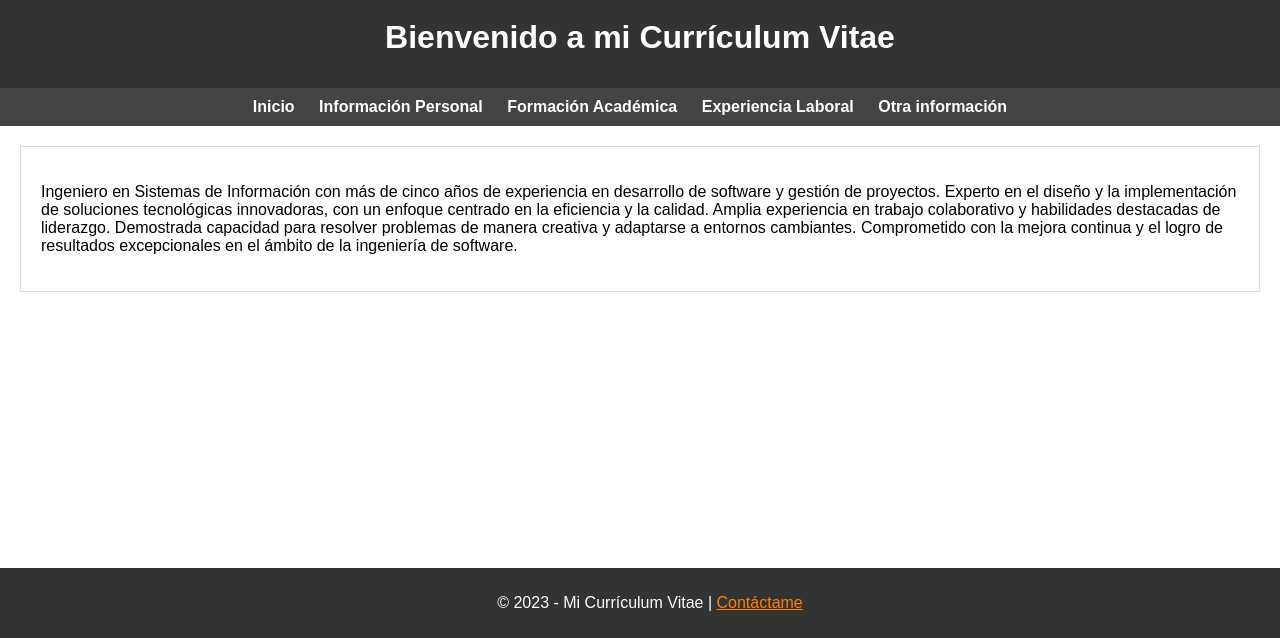
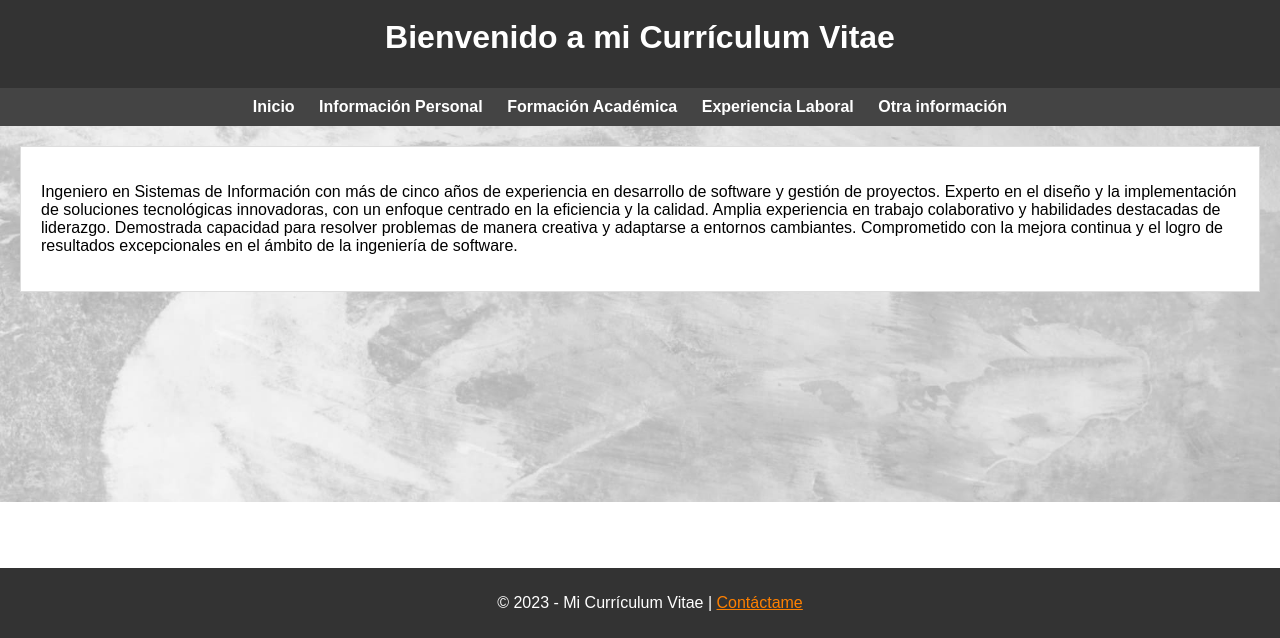
Before and after one commit to rdiazm95/rdiazm95.github.io, a plain HTML site: page index.html in a window 1280 px wide. Shown: the part 162-800 px from the top of the page. Drawn offline with Linux system fonts and the light colour scheme.

Commit message:
estilo.css

```diff
--- a/layaut/estilo.css
+++ b/layaut/estilo.css
@@ -2,7 +2,7 @@ body {
     font-family: 'Arial', sans-serif;
     margin: 0;
     padding: 0;
-    background-image: url('Fotos/fondo.jpg');
+    background-image: url('../Fotos/fondo.jpg');
     background-size: cover;
     background-position: center;
     background-repeat: no-repeat;
```
